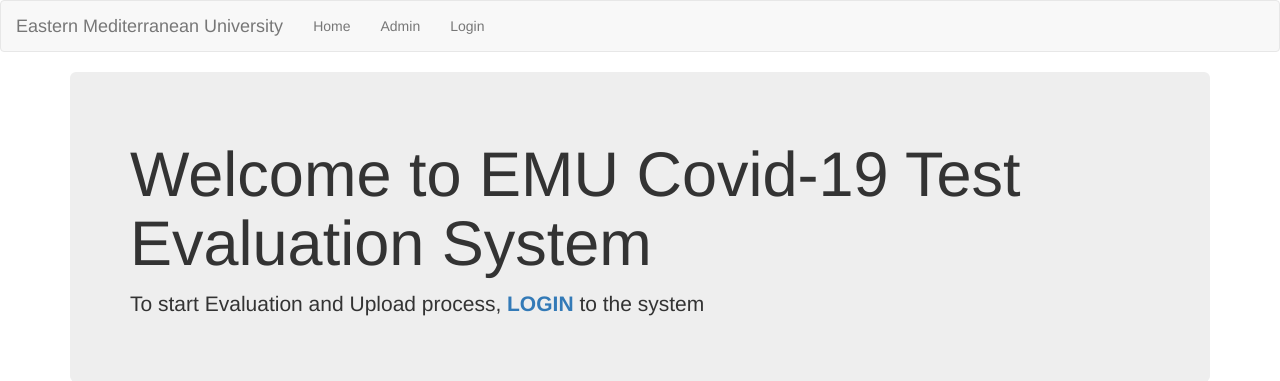
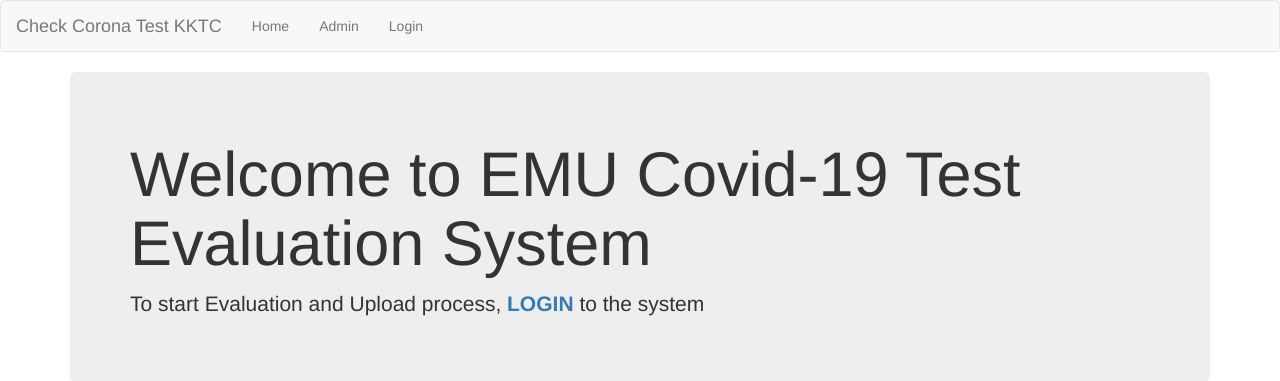
Before and after one commit to omid-taghipour/TRNC-Covid-System, a Django app: template Portal/templates/index.html in a window 1280 px wide. Shown: the top 381 px of the page. Run offline with Django 3.2, Linux system fonts and the light colour scheme; the template is opened without the code that fills it, so the values that code supplies are empty; some libraries are stand-ins or nearby versions.

Commit message:
Ready for GitHub

```diff
--- a/Portal/corona/models.py
+++ b/Portal/corona/models.py
@@ -1,11 +1,9 @@
-from pyexpat import model
 from django.db import models
 from django.contrib.auth.models import User
 
 # Create your models here.
 class Profile(models.Model):
     student = models.OneToOneField(User, related_name='student', on_delete=models.CASCADE)
-    image = models.ImageField(upload_to="student_pics")
     passport = models.CharField(max_length=15)
 
     def __str__(self):
--- a/Portal/templates/base.html
+++ b/Portal/templates/base.html
@@ -163,7 +163,7 @@
   <nav class="navbar navbar-default">
     <div class="container-fluid">
       <div class="navbar-header">
-        <a class="navbar-brand" href="https://emu.edu.tr">Eastern Mediterranean University</a>
+        <a class="navbar-brand" href="https://github.com/omid-taghipour">Check Corona Test KKTC</a>
       </div>
       <ul class="nav navbar-nav">
         <li><a href="{% url 'corona:index' %}">Home</a></li>
```
Also changed, not shown: Portal/corona/migrations/0002_remove_profile_image.py (added), Portal/db.sqlite3.
